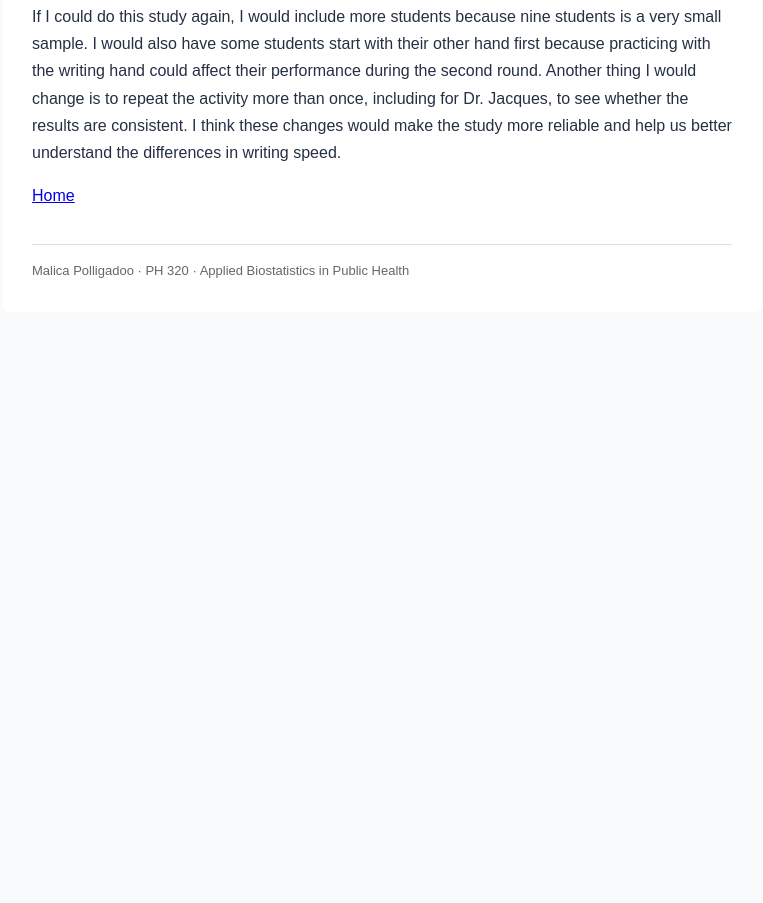
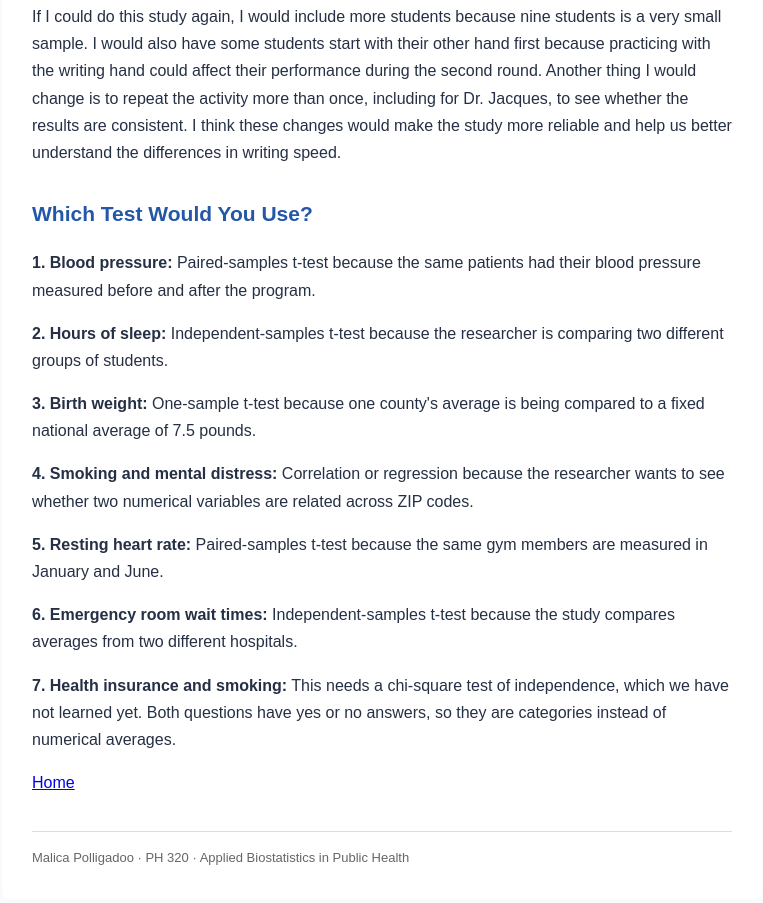
Before and after one commit to malicastepho-ops/portfolio, a plain HTML site: page ttest.html in a window 1280 px wide. Shown: the part 1574-2477 px from the top of the page, without its empty margins (258-1021 px from the left). Before the commit the page ends 1916 px from the top, so only its background shows below. Drawn offline with Linux system fonts and the light colour scheme.

Commit message:
Add section on statistical tests and their applications
Added a section detailing which statistical tests to use for various scenarios, including paired-samples t-test, independent-samples t-test, one-sample t-test, correlation/regression, and chi-square test.

```diff
--- a/ttest.html
+++ b/ttest.html
@@ -213,6 +213,44 @@
     better understand the differences in writing speed.
   </p>
 
+
+<section>
+  <h2>Which Test Would You Use?</h2>
+
+  <p><strong>1. Blood pressure:</strong>
+  Paired-samples t-test because the same patients
+  had their blood pressure measured before and
+  after the program.</p>
+
+  <p><strong>2. Hours of sleep:</strong>
+  Independent-samples t-test because the researcher
+  is comparing two different groups of students.</p>
+
+  <p><strong>3. Birth weight:</strong>
+  One-sample t-test because one county's average
+  is being compared to a fixed national average
+  of 7.5 pounds.</p>
+
+  <p><strong>4. Smoking and mental distress:</strong>
+  Correlation or regression because the researcher
+  wants to see whether two numerical variables
+  are related across ZIP codes.</p>
+
+  <p><strong>5. Resting heart rate:</strong>
+  Paired-samples t-test because the same gym members
+  are measured in January and June.</p>
+
+  <p><strong>6. Emergency room wait times:</strong>
+  Independent-samples t-test because the study
+  compares averages from two different hospitals.</p>
+
+  <p><strong>7. Health insurance and smoking:</strong>
+  This needs a chi-square test of independence,
+  which we have not learned yet. Both questions
+  have yes or no answers, so they are categories
+  instead of numerical averages.</p>
+</section>
+
   <p><a href="index.html">Home</a></p>
 
   <footer>
```
